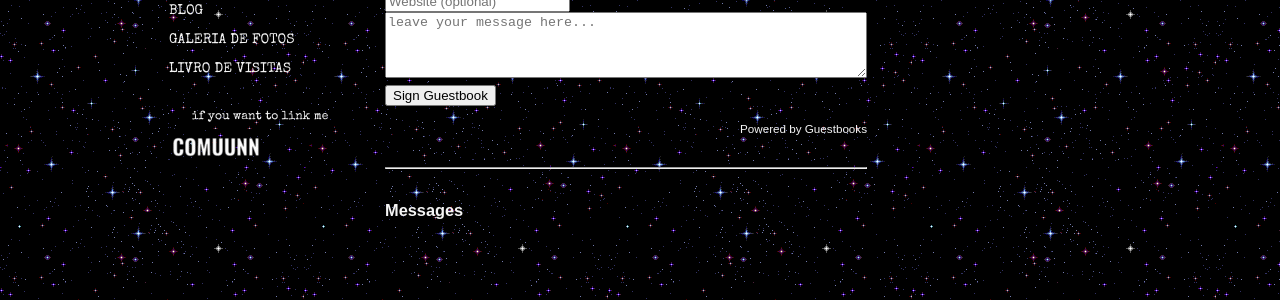
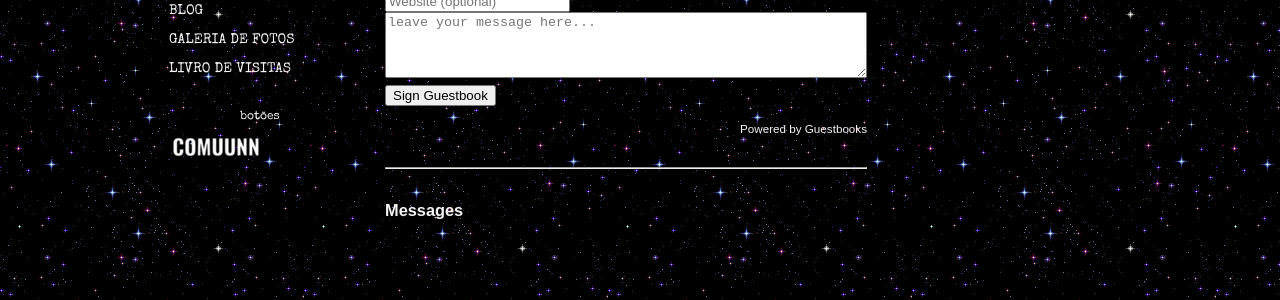
Before and after one commit to guiolhermer/comuunn, a Jekyll site: the page built from guestbook/index.html, in a window 1280 px wide. Shown: the part 256-556 px from the top of the page. Built offline with Jekyll 4.4.1, drawn with Linux system fonts in a browser that asks for light colours; some web fonts are replaced; a script that is not in the unit is left out.

Commit message:
Update link text in navigation for clarity

```diff
--- a/_includes/nav-coluna.html
+++ b/_includes/nav-coluna.html
@@ -10,7 +10,7 @@
   </ul>
 
   <div class="buttonbox">
-    <p class="link-me">if you want to link me</p>
+    <p class="link-me">botões</p>
 
   <div class="button2">
     <img class="botao-2-comuunn" alt="botao comuun 2" src="{{ '/assets/images/botoes/botao2comuunn.gif' | relative_url }}">
```
